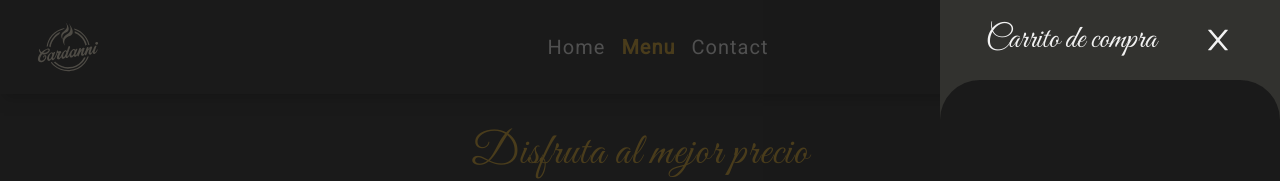
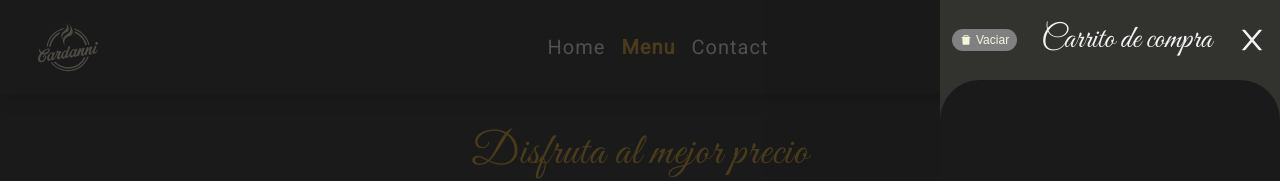
Before and after one commit to AndLego/cardani, a React (Vite) app: page /#/menu in a window 1280 px wide. Both pictures are taken after a click on the icon 1230 px from the left and 47 px from the top of the page. Shown: the top 181 px of the page. Built offline with nearby package versions, Linux system fonts and the light colour scheme; a web font is replaced by a local one.

Commit message:
added full clear cart button and corresponding code

```diff
--- a/src/components/Carrito/Carrito.module.css
+++ b/src/components/Carrito/Carrito.module.css
@@ -24,7 +24,7 @@
 .carrito>div:first-of-type {
     display: flex;
     flex-direction: row-reverse;
-    justify-content: space-evenly;
+    justify-content: space-around;
     align-items: center;
     padding: 20px 0;
 }
@@ -39,6 +39,25 @@
     font-family: var(--cursive);
     font-size: 3.2rem;
     font-weight: 100;
+}
+
+.btnVaciar {
+    display: flex;
+    align-items: center;
+    font-size: 1.2rem;
+    gap: 4px;
+    padding: 4px 8px;
+    border: none;
+    background-color: var(--gris);
+    color: var(--acento);
+    border-radius: 24px;
+    cursor: pointer;
+}
+
+.btnVaciar:hover {
+    background-color: var(--acento);
+    color: var(--gris);
+    animation: shake 0.82s cubic-bezier(.36, .07, .19, .97) both;
 }
 
 .items {
@@ -121,3 +140,29 @@
     width: 60%;
     cursor: pointer;
 }
+
+
+/*efectos**/
+@keyframes shake {
+
+    10%,
+    90% {
+        transform: translateX(-1px) rotate(-0.5deg);
+    }
+
+    20%,
+    80% {
+        transform: translateX(2px) rotate(0.5deg);
+    }
+
+    30%,
+    50%,
+    70% {
+        transform: translateX(-4px) rotate(-0.5deg);
+    }
+
+    40%,
+    60% {
+        transform: translateX(4px) rotate(0.5deg);
+    }
+}
--- a/src/components/Carrito/Carrito.tsx
+++ b/src/components/Carrito/Carrito.tsx
@@ -1,5 +1,5 @@
 import React from 'react';
-import { AiOutlineClose } from 'react-icons/ai';
+import { AiOutlineClose, AiFillDelete } from 'react-icons/ai';
 import { GrFormAdd, GrFormSubtract } from 'react-icons/gr';
 import style from "./Carrito.module.css"
 import { CartContext } from '../context/CartProvider';
@@ -11,7 +11,7 @@ interface CarritoProps {
 
 const Carrito = ({ toggleCart }: CarritoProps) => {
 
-    const { carritoState, addToCart, removeFromCart } = React.useContext(CartContext)
+    const { carritoState, addToCart, removeFromCart, clearCart } = React.useContext(CartContext)
 
     return (
         <div className={style.comprando} >
@@ -20,6 +20,10 @@ const Carrito = ({ toggleCart }: CarritoProps) => {
                 <div>
                     <AiOutlineClose className={style.closeCart} onClick={toggleCart} />
                     <h2>Carrito de compra</h2>
+                    <button className={style.btnVaciar} onClick={() => clearCart()}>
+                        <AiFillDelete />
+                        Vaciar
+                    </button>
                 </div>
                 <div className={style.items}>
                     {/* <!-- Aquí se mostrarán los elementos del carrito --> */}
--- a/src/components/context/CartProvider.tsx
+++ b/src/components/context/CartProvider.tsx
@@ -7,6 +7,7 @@ const CartContext = React.createContext<CartContextType>({
     carritoState: initialState,
     addToCart: () => { },
     removeFromCart: () => { },
+    clearCart: () => { },
 
 })
 
@@ -32,7 +33,15 @@ const useCart = () => {
         })
     }
 
-    return { carritoState, addToCart, removeFromCart }
+    /**vaciar carrito */
+
+    const clearCart = () => {
+        dispatch({
+            type: actionType.CLEAR_CART
+        })
+    }
+
+    return { carritoState, addToCart, removeFromCart, clearCart }
 }
 
 interface Props {
@@ -40,13 +49,14 @@ interface Props {
 }
 
 const CartProvider = ({ children }: Props) => {
-    const { carritoState, addToCart, removeFromCart } = useCart()
+    const { carritoState, addToCart, removeFromCart, clearCart } = useCart()
 
     return <CartContext.Provider value={
         {
             carritoState,
             addToCart,
-            removeFromCart
+            removeFromCart,
+            clearCart
         }
     }>
         {children}
--- a/src/utils/CartReducer.tsx
+++ b/src/utils/CartReducer.tsx
@@ -3,7 +3,8 @@ import { Action, Item, State } from "../components/types/types";
 // Para evitar typos
 export const actionType = {
     ADD_TO_CART: "ADD_TO_CART",
-    REMOVE_FROM_CART: "REMOVE_FROM_CART"
+    REMOVE_FROM_CART: "REMOVE_FROM_CART",
+    CLEAR_CART: "CLEAR_CART"
 }
 
 /**estado inicial */
@@ -56,9 +57,6 @@ export const carritoReducer = (state: State, action: Action) => {
 
         case actionType.REMOVE_FROM_CART:
             if (!action.payload) return state;
-
-            console.log("item id:", state.items.map(item => item.id)); // Imprime los ids de los items en el estado
-            console.log("action payload id:", action.payload?.id);
             const findItemIndex = state.items.findIndex((item) => item.id === action.payload?.id);
             if (findItemIndex !== -1) {
                 const updatedItems = [...state.items];
@@ -79,6 +77,12 @@ export const carritoReducer = (state: State, action: Action) => {
             }
             return state;
 
+        case actionType.CLEAR_CART:
+            return {
+                ...state,
+                items: []
+            }
+
         default:
             return state
     }
```
Also changed, not shown: src/components/types/types.ts (+7 -1 lines).
